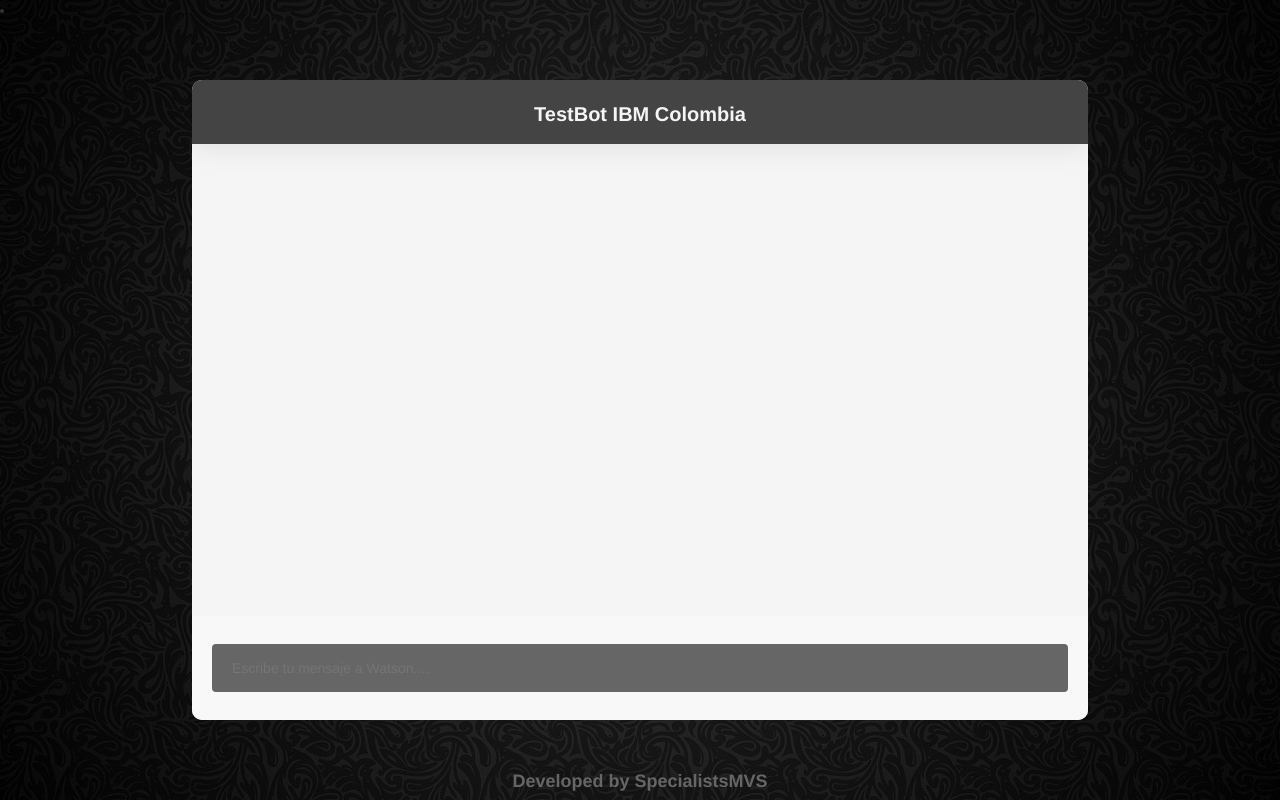
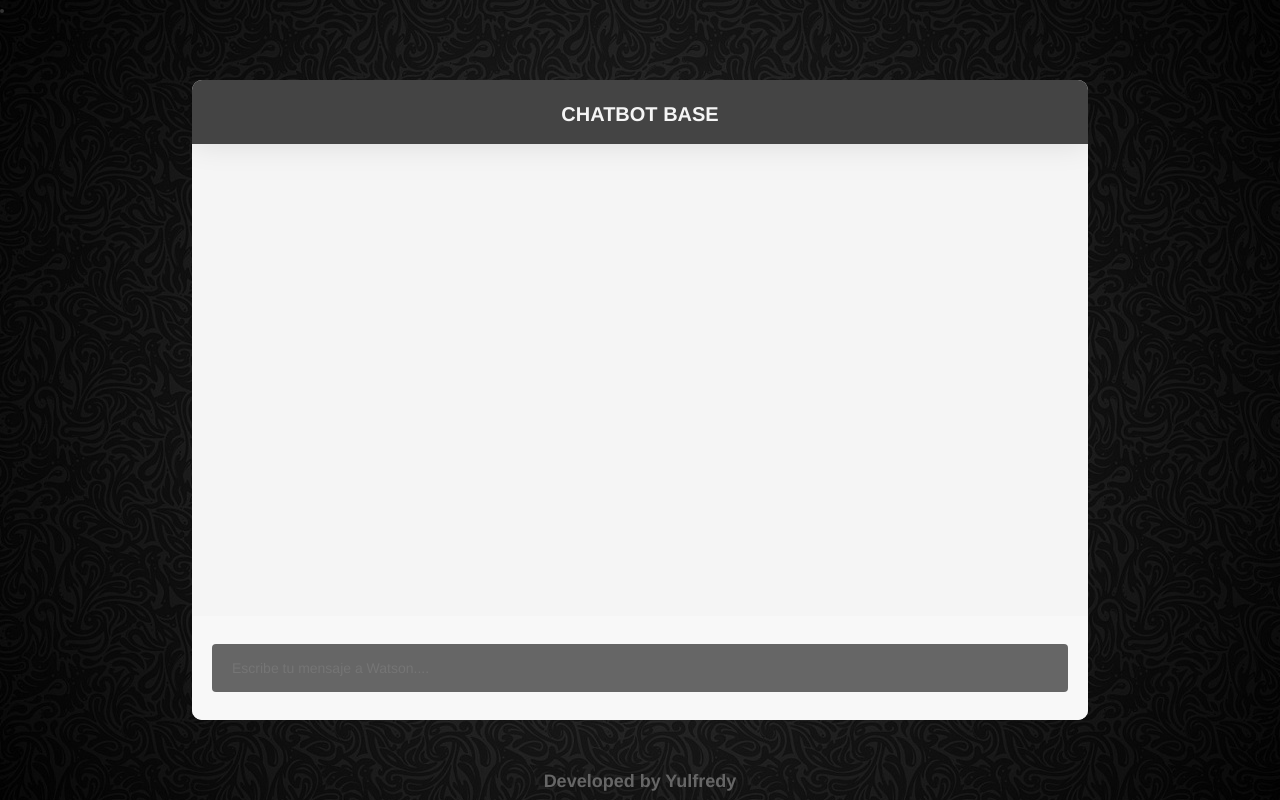
Before and after one commit to Yulfredy/ChatBot, a website: page views/index.html in a window 1280 px wide. Drawn offline with nearby package versions, Linux system fonts and the light colour scheme; files that its build step writes are made by us from their sources; no server answers; files whose address does not match are found by name.

Commit message:
Add files via upload

```diff
--- a/views/index.html
+++ b/views/index.html
@@ -2,7 +2,7 @@
 <html>
 
 <head>
-	<title>Test MVS</title>
+    <title>Test Yul</title>
     <meta http-equiv="Content-Type" content="text/html; charset=utf-8">
     <meta name="viewport" content="width=device-width,initial-scale=1" />
     <meta name="apple-mobile-web-app-capable" content="yes" />
@@ -35,7 +35,7 @@
 
                     <div class="title">
                         <font color="whitesmoke">
-							<b>TestBot IBM Colombia</b>
+                            <b>CHATBOT BASE</b>
                         </font>
                     </div>
                 </div>
@@ -87,7 +87,7 @@
 
     <div style="text-align: center; font-size: xx-small" class="footer">
         <br>
-				<label style="color:#666666; font-size: large">Developed by SpecialistsMVS</label>
+        <label style="color:#666666; font-size: large">Developed by Yulfredy</label>
     </div>
 
 
```
Lines whose indentation alone changed are shown as unchanged.
